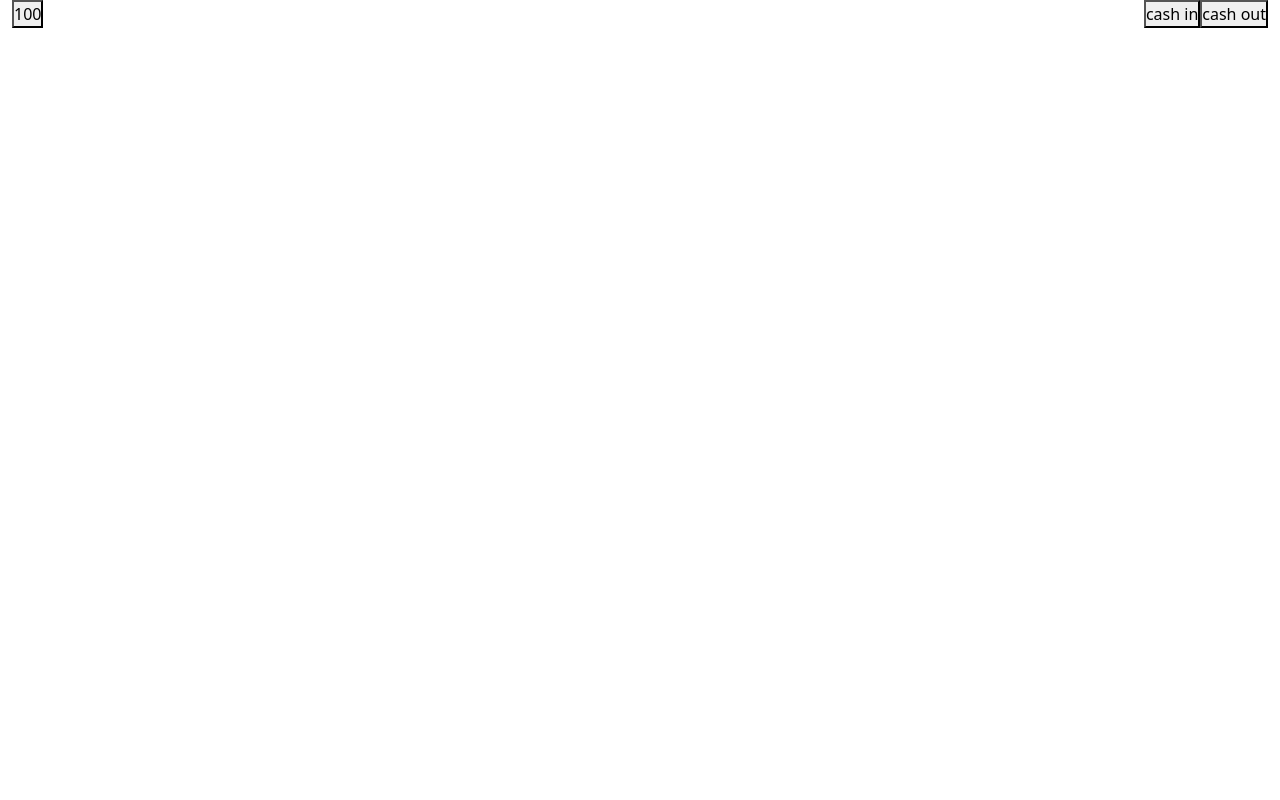
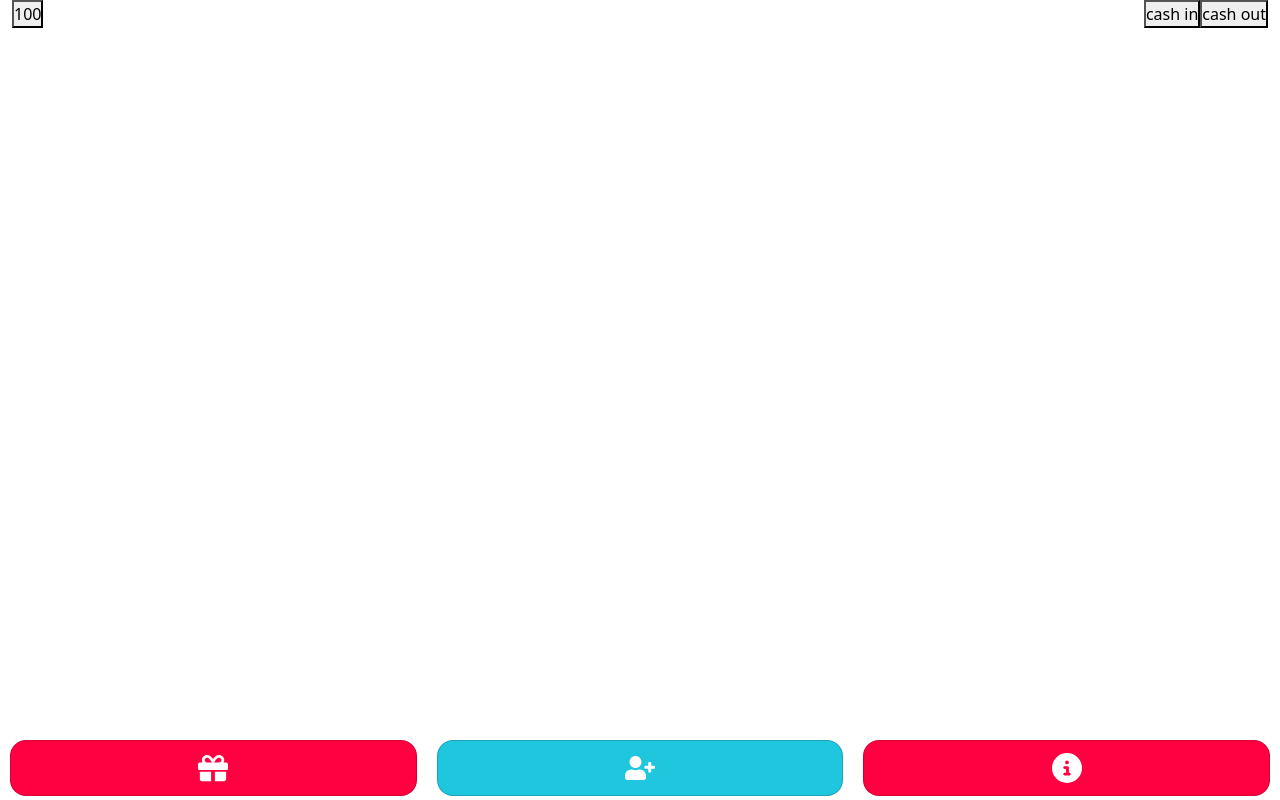
Before and after one commit to anonymoususer00112/casino, a React (Create React App) app in the folder casino/: page / in a window 1280 px wide. Built offline with nearby package versions, Linux system fonts and the light colour scheme.

Commit message:
added footer

```diff
--- a/casino/src/App.js
+++ b/casino/src/App.js
@@ -2,12 +2,14 @@ import 'bootstrap/dist/css/bootstrap.min.css';
 import './App.css';
 // import functions from "./helpers/helpers";
 import Header from "./Components/Header/Header";
+import Footer from "./Components/Footer/Footer";
 
 
 function App() {
   return (
     <div className="App">
       <Header />
+        <Footer/>
     </div>
   );
 }
--- /dev/null
+++ b/casino/src/Components/Footer/Footer.js
@@ -0,0 +1,12 @@
+import "./style.scss"
+import objects from "./data";
+function Footer(){
+    return (<footer className="d-flex">
+        {objects.map((el, i) => {
+            return (<div key={i} className="card" style={{backgroundColor: (i % 2 === 0 ? "#ff0041" : "#1ec7de")}}>
+                <div dangerouslySetInnerHTML={{__html: el.svg}}></div>
+            </div>)
+        })}
+        </footer>);
+}
+export default Footer
--- /dev/null
+++ b/casino/src/Components/Footer/data.js
@@ -0,0 +1,14 @@
+const objects = [{
+    svg: `<svg stroke="currentColor" fill="currentColor" stroke-width="0" viewBox="0 0 512 512" class="text-white" height="1em" width="1em" xmlns="http://www.w3.org/2000/svg"><path d="M32 448c0 17.7 14.3 32 32 32h160V320H32v128zm256 32h160c17.7 0 32-14.3 32-32V320H288v160zm192-320h-42.1c6.2-12.1 10.1-25.5 10.1-40 0-48.5-39.5-88-88-88-41.6 0-68.5 21.3-103 68.3-34.5-47-61.4-68.3-103-68.3-48.5 0-88 39.5-88 88 0 14.5 3.8 27.9 10.1 40H32c-17.7 0-32 14.3-32 32v80c0 8.8 7.2 16 16 16h480c8.8 0 16-7.2 16-16v-80c0-17.7-14.3-32-32-32zm-326.1 0c-22.1 0-40-17.9-40-40s17.9-40 40-40c19.9 0 34.6 3.3 86.1 80h-86.1zm206.1 0h-86.1c51.4-76.5 65.7-80 86.1-80 22.1 0 40 17.9 40 40s-17.9 40-40 40z"></path></svg>`,
+    ref: "#"
+},
+    {
+        svg: `<svg stroke="currentColor" fill="currentColor" stroke-width="0" viewBox="0 0 640 512" class="text-white" height="1em" width="1em" xmlns="http://www.w3.org/2000/svg"><path d="M624 208h-64v-64c0-8.8-7.2-16-16-16h-32c-8.8 0-16 7.2-16 16v64h-64c-8.8 0-16 7.2-16 16v32c0 8.8 7.2 16 16 16h64v64c0 8.8 7.2 16 16 16h32c8.8 0 16-7.2 16-16v-64h64c8.8 0 16-7.2 16-16v-32c0-8.8-7.2-16-16-16zm-400 48c70.7 0 128-57.3 128-128S294.7 0 224 0 96 57.3 96 128s57.3 128 128 128zm89.6 32h-16.7c-22.2 10.2-46.9 16-72.9 16s-50.6-5.8-72.9-16h-16.7C60.2 288 0 348.2 0 422.4V464c0 26.5 21.5 48 48 48h352c26.5 0 48-21.5 48-48v-41.6c0-74.2-60.2-134.4-134.4-134.4z"></path></svg>`,
+        ref: "#"
+    },
+    {
+        svg: `<svg stroke="currentColor" fill="currentColor" stroke-width="0" viewBox="0 0 512 512" class="text-white" height="1em" width="1em" xmlns="http://www.w3.org/2000/svg"><path d="M256 512A256 256 0 1 0 256 0a256 256 0 1 0 0 512zM216 336h24V272H216c-13.3 0-24-10.7-24-24s10.7-24 24-24h48c13.3 0 24 10.7 24 24v88h8c13.3 0 24 10.7 24 24s-10.7 24-24 24H216c-13.3 0-24-10.7-24-24s10.7-24 24-24zm40-208a32 32 0 1 1 0 64 32 32 0 1 1 0-64z"></path></svg>`,
+        ref: "#",
+    }
+]
+export default objects
--- /dev/null
+++ b/casino/src/Components/Footer/style.scss
@@ -0,0 +1,24 @@
+footer{
+  z-index: 999;
+  position: fixed;
+  bottom: 0;
+  left: 0;
+  width: 100%;
+  background-color: white;
+  justify-content: space-around;
+  height: 70px;
+  .card{
+    border-radius: 1rem;
+    height: 80%;
+    width: auto;
+    width: -webkit-fill-available;
+    margin: 10px;
+    display: flex;
+    justify-content: center;
+    align-items: center;
+    svg{
+      width: 30px;
+      height: 50px;
+    }
+  }
+}
```
